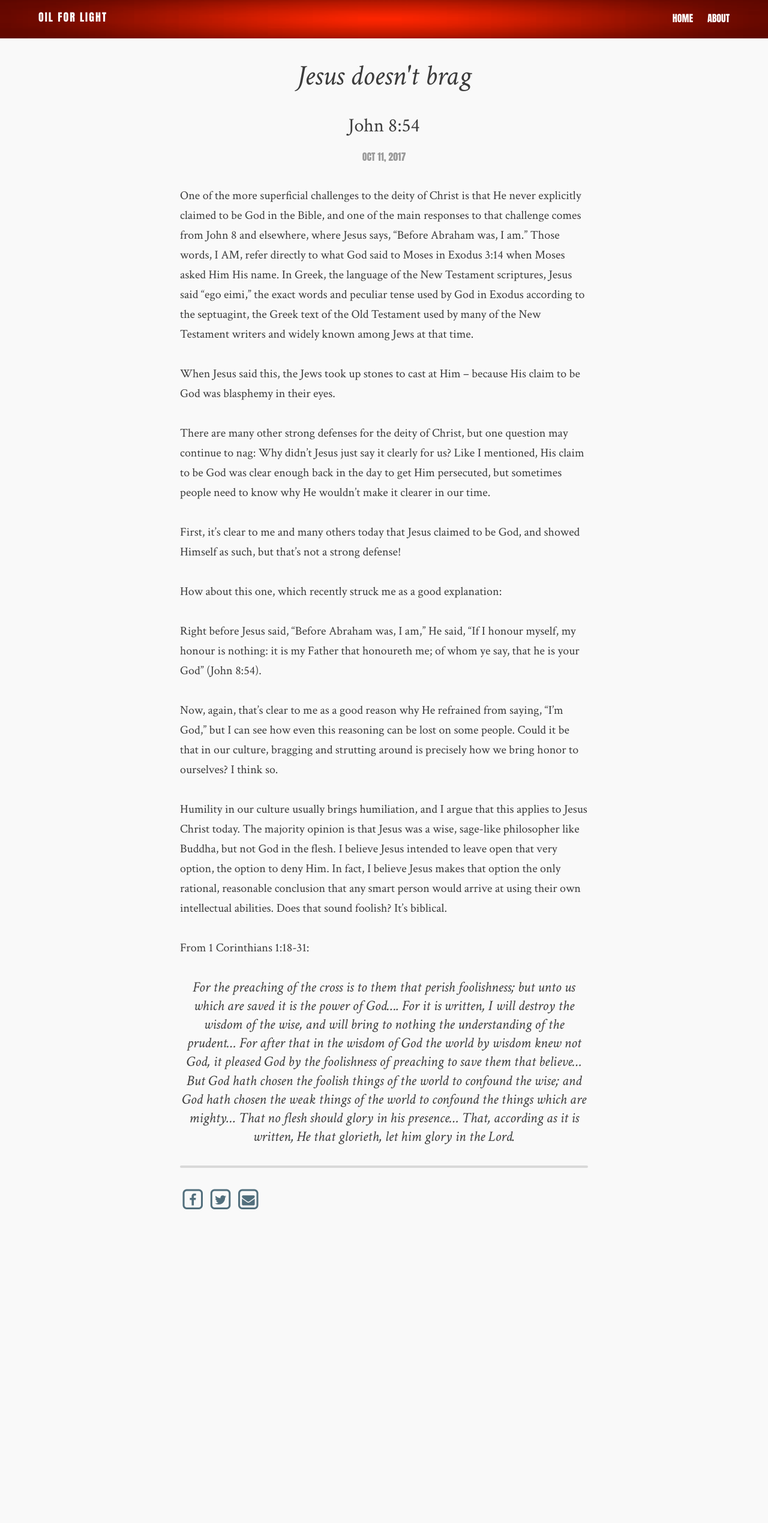
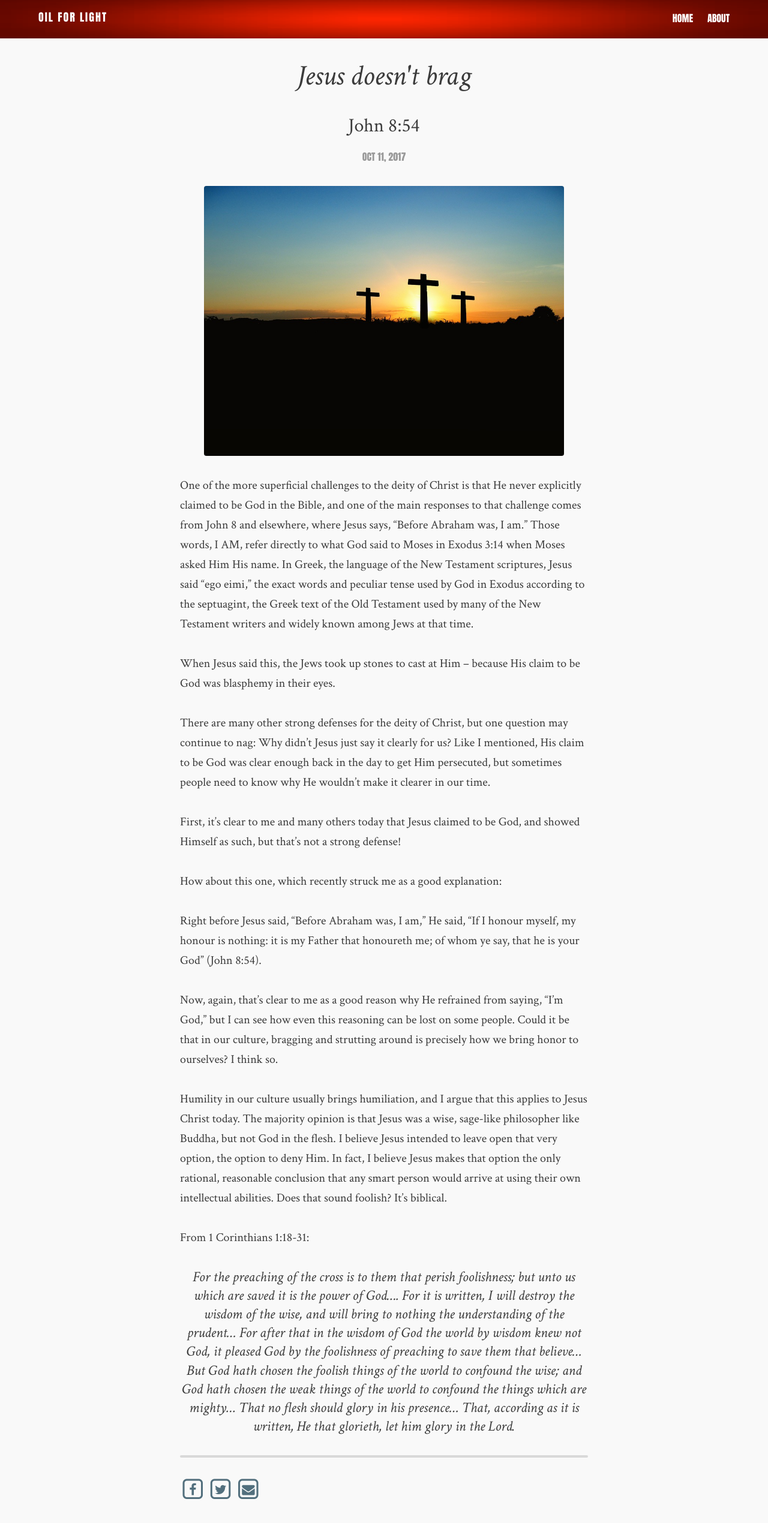
Before and after one commit to flashlightministries/oilforlight, a Jekyll site: the page built from _posts/2017-10-11-jesus-no-bragging.md, in a window 1280 px wide. Shown: the whole page at 60% size. Built offline with Jekyll 4.4.1, drawn with Linux system fonts in a browser that asks for light colours; nearby versions of some CDN libraries; before the commit the page ends 2056 px from its top, so only the background shows below that.

Commit message:
Update 2017-10-11-jesus-no-bragging.md

```diff
--- a/_posts/2017-10-11-jesus-no-bragging.md
+++ b/_posts/2017-10-11-jesus-no-bragging.md
@@ -3,6 +3,8 @@ layout: post
 author: T.C. Howitt
 title: "Jesus doesn't brag"
 passage: John 8:54
+image:
+    feature: articles/2017-10-11-jesus-no-bragging/cross-calvary.jpg
 comments: false
 ---
 
```
